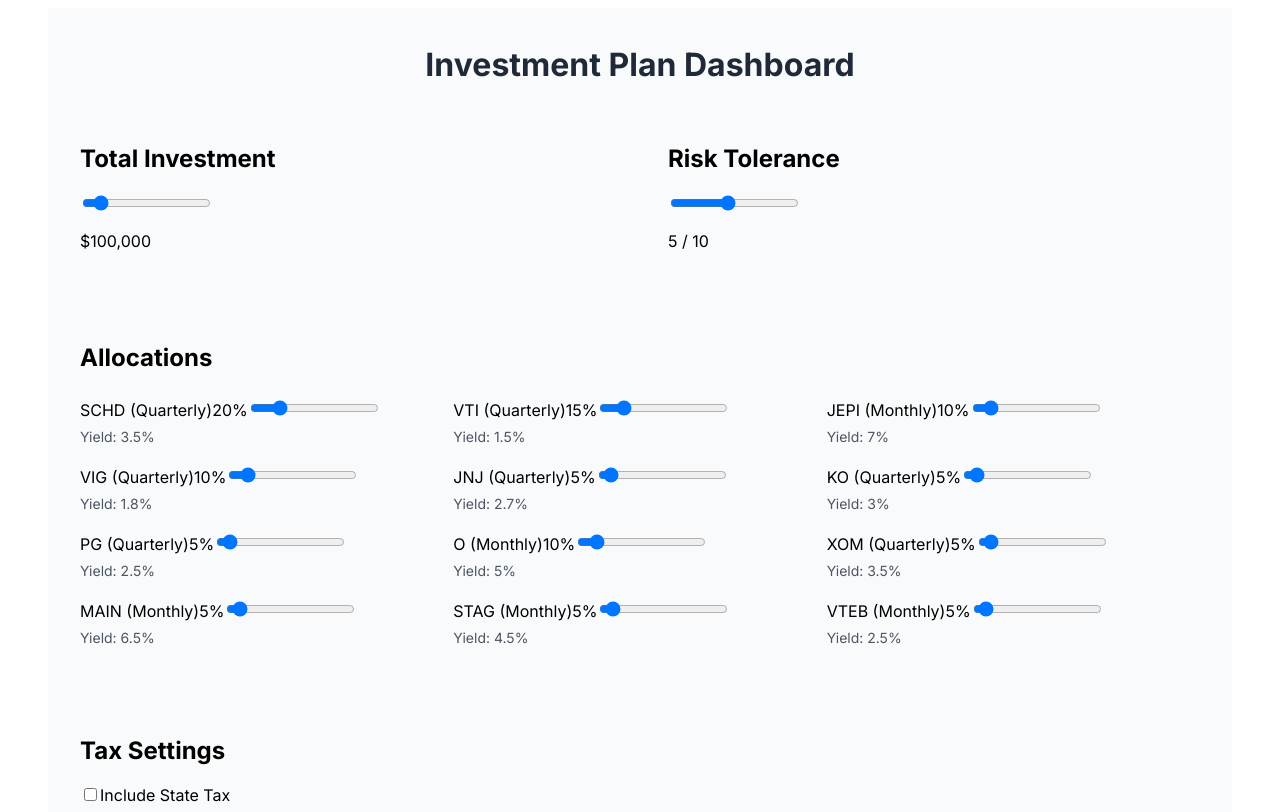
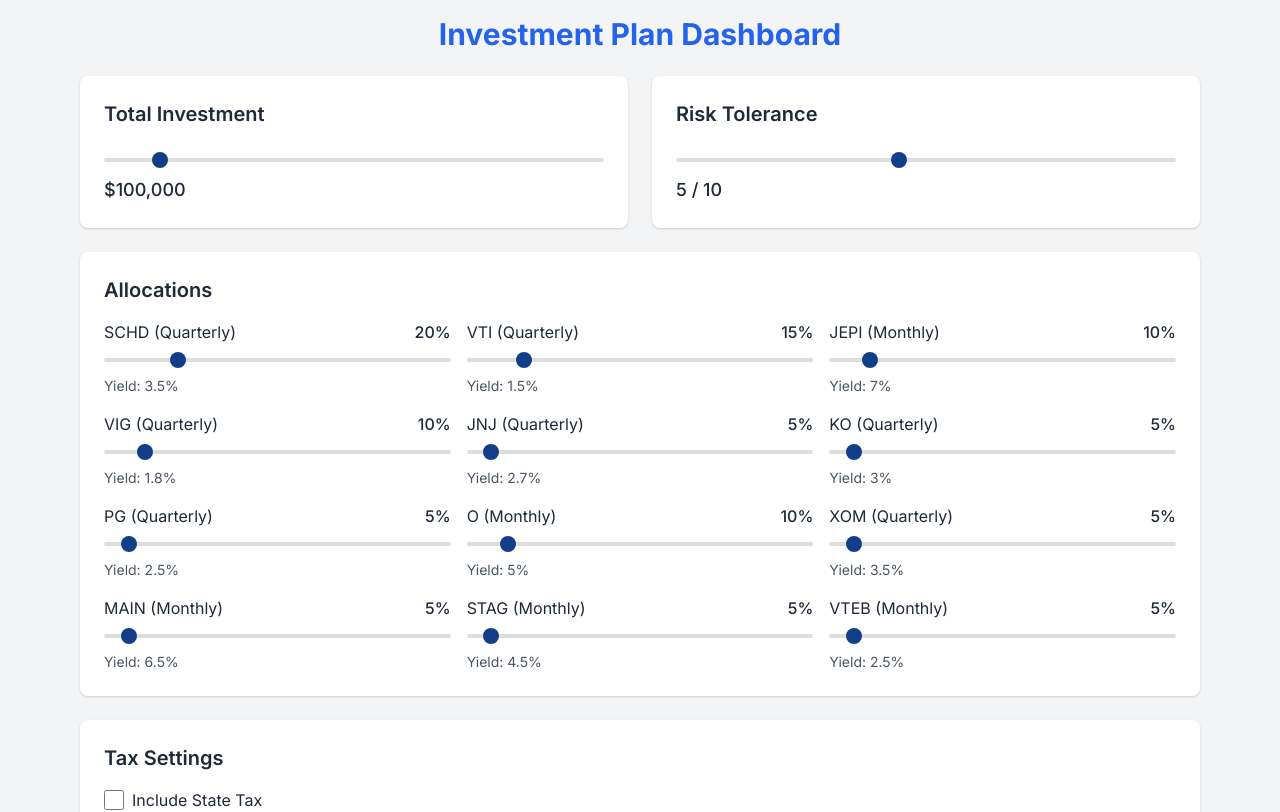
Before and after one commit to vmyazin/invest-planner, a React (Create React App) app: page / in a window 1280 px wide. Shown: the top 812 px of the page. Built offline with nearby package versions, Linux system fonts and the light colour scheme.

Commit message:
Add tailwind and styling

```diff
--- a/package.json
+++ b/package.json
@@ -37,5 +37,10 @@
       "last 1 firefox version",
       "last 1 safari version"
     ]
+  },
+  "devDependencies": {
+    "autoprefixer": "^10.4.19",
+    "postcss": "^8.4.39",
+    "tailwindcss": "^3.4.4"
   }
 }
--- /dev/null
+++ b/postcss.config.js
@@ -0,0 +1,6 @@
+module.exports = {
+  plugins: {
+    tailwindcss: {},
+    autoprefixer: {},
+  },
+}
--- a/public/index.html
+++ b/public/index.html
@@ -5,6 +5,7 @@
     <link rel="icon" href="%PUBLIC_URL%/favicon.ico" />
     <meta name="viewport" content="width=device-width, initial-scale=1" />
     <meta name="theme-color" content="#000000" />
+    <link href="https://fonts.googleapis.com/css2?family=Inter:wght@400;500;600;700&display=swap" rel="stylesheet">
     <meta
       name="description"
       content="Web site created using create-react-app"
--- a/src/App.js
+++ b/src/App.js
@@ -59,12 +59,12 @@
   };
 
   return (
-    <div className="p-4 max-w-6xl mx-auto bg-gray-50">
-      <h1 className="text-3xl font-bold mb-6 text-center text-gray-800">Investment Plan Dashboard</h1>
+    <div className="p-4 max-w-6xl mx-auto bg-gray-100">
+      <h1 className="text-3xl font-bold mb-6 text-center text-blue-600">Investment Plan Dashboard</h1>
 
       <div className="grid grid-cols-1 md:grid-cols-2 gap-6">
-        <div className="bg-white p-4 rounded shadow">
-          <h2 className="text-xl font-semibold mb-2">Total Investment</h2>
+        <div className="bg-white p-6 rounded-lg shadow">
+          <h2 className="text-xl font-semibold mb-4">Total Investment</h2>
           <input
             type="range"
             min="1000"
@@ -76,8 +76,8 @@
           <p className="mt-2 text-lg font-medium">${totalInvestment.toLocaleString()}</p>
         </div>
 
-        <div className="bg-white p-4 rounded shadow">
-          <h2 className="text-xl font-semibold mb-2">Risk Tolerance</h2>
+        <div className="bg-white p-6 rounded-lg shadow">
+          <h2 className="text-xl font-semibold mb-4">Risk Tolerance</h2>
           <input
             type="range"
             min="1"
@@ -90,7 +90,7 @@
         </div>
       </div>
 
-      <div className="bg-white p-4 rounded shadow mt-6">
+      <div className="bg-white p-6 rounded-lg shadow mt-6">
         <h2 className="text-xl font-semibold mb-4">Allocations</h2>
         <div className="grid grid-cols-1 md:grid-cols-2 lg:grid-cols-3 gap-4">
           {Object.entries(allocations).map(([symbol, value]) => (
@@ -113,13 +113,14 @@
         </div>
       </div>
 
-      <div className="bg-white p-4 rounded shadow mt-6">
+      <div className="bg-white p-6 rounded-lg shadow mt-6">
         <h2 className="text-xl font-semibold mb-4">Tax Settings</h2>
         <div className="flex items-center space-x-2">
           <input
             type="checkbox"
             checked={includeStateTax}
             onChange={(e) => setIncludeStateTax(e.target.checked)}
+            className="form-checkbox h-5 w-5 text-blue-600"
           />
           <label>Include State Tax</label>
         </div>
@@ -132,13 +133,13 @@
               max="15"
               value={stateTaxRate}
               onChange={(e) => setStateTaxRate(Number(e.target.value))}
-              className="w-full"
+              className="w-full mt-2"
             />
           </div>
         )}
       </div>
 
-      <div className="bg-white p-4 rounded shadow mt-6">
+      <div className="bg-white p-6 rounded-lg shadow mt-6">
         <h2 className="text-xl font-semibold mb-4">Income Estimates</h2>
         <div className="space-y-2">
           <p><span className="font-medium">Annual (Pre-tax):</span> ${annualIncome.toFixed(2)}</p>
@@ -149,7 +150,7 @@
         </div>
       </div>
 
-      <div className="bg-white p-4 rounded shadow mt-6">
+      <div className="bg-white p-6 rounded-lg shadow mt-6">
         <h2 className="text-xl font-semibold mb-4">10-Year Projection</h2>
         <ResponsiveContainer width="100%" height={300}>
           <LineChart data={generateProjections()}>
@@ -158,7 +159,7 @@
             <YAxis />
             <Tooltip />
             <Legend />
-            <Line type="monotone" dataKey="value" stroke="#8884d8" />
+            <Line type="monotone" dataKey="value" stroke="#3b82f6" />
           </LineChart>
         </ResponsiveContainer>
       </div>
--- a/src/index.css
+++ b/src/index.css
@@ -1,7 +1,24 @@
+@import 'tailwindcss/base';
+@import 'tailwindcss/components';
+@import 'tailwindcss/utilities';
+
 @import url('https://fonts.googleapis.com/css2?family=Inter:wght@400;500;600;700&display=swap');
 
 body {
   font-family: 'Inter', sans-serif;
+}
+
+body, button, input, select, textarea {
+  font-family: 'Inter', -apple-system, BlinkMacSystemFont, 'Segoe UI', 'Roboto', 'Oxygen',
+    'Ubuntu', 'Cantarell', 'Fira Sans', 'Droid Sans', 'Helvetica Neue',
+    sans-serif;
+  -webkit-font-smoothing: antialiased;
+  -moz-osx-font-smoothing: grayscale;
+}
+
+h1, h2, h3, h4, h5, h6 {
+  font-family: 'Inter', sans-serif;
+  font-weight: 600;
 }
 
 .max-w-6xl { max-width: 72rem; }
@@ -25,3 +42,52 @@
 @media (min-width: 1024px) {
   .lg\:grid-cols-3 { grid-template-columns: repeat(3, minmax(0, 1fr)); }
 }
+
+:root {
+  --primary-color: #113e86;
+  --text-color: #1f2937;
+  --background-color: #f3f4f6;
+}
+
+body {
+  background-color: var(--background-color);
+  color: var(--text-color);
+  line-height: 1.5;
+}
+
+.bg-white {
+  background-color: white;
+  border-radius: 8px;
+  box-shadow: 0 1px 3px 0 rgba(0, 0, 0, 0.1), 0 1px 2px 0 rgba(0, 0, 0, 0.06);
+}
+
+h1 {
+  color: var(--primary-color);
+}
+
+input[type="range"] {
+  width: 100%;
+  -webkit-appearance: none;
+  background: transparent;
+}
+
+input[type="range"]::-webkit-slider-thumb {
+  -webkit-appearance: none;
+  height: 16px;
+  width: 16px;
+  border-radius: 50%;
+  background: var(--primary-color);
+  cursor: pointer;
+  margin-top: -6px;
+}
+
+input[type="range"]::-webkit-slider-runnable-track {
+  width: 100%;
+  height: 4px;
+  background: #ddd;
+  border-radius: 2px;
+}
+
+input[type="checkbox"] {
+  accent-color: var(--primary-color);
+}
--- /dev/null
+++ b/tailwind.config.js
@@ -0,0 +1,16 @@
+/** @type {import('tailwindcss').Config} */
+module.exports = {
+  content: [
+    "./src/**/*.{js,jsx,ts,tsx}",
+  ],
+  theme: {
+    extend: {
+      extend: {
+        gap: {
+          '4': '1rem',
+        }
+      },
+    },
+  },
+  plugins: [],
+}
```
Also changed, not shown: 1 other file (tests, documents, lock files or other folders).
